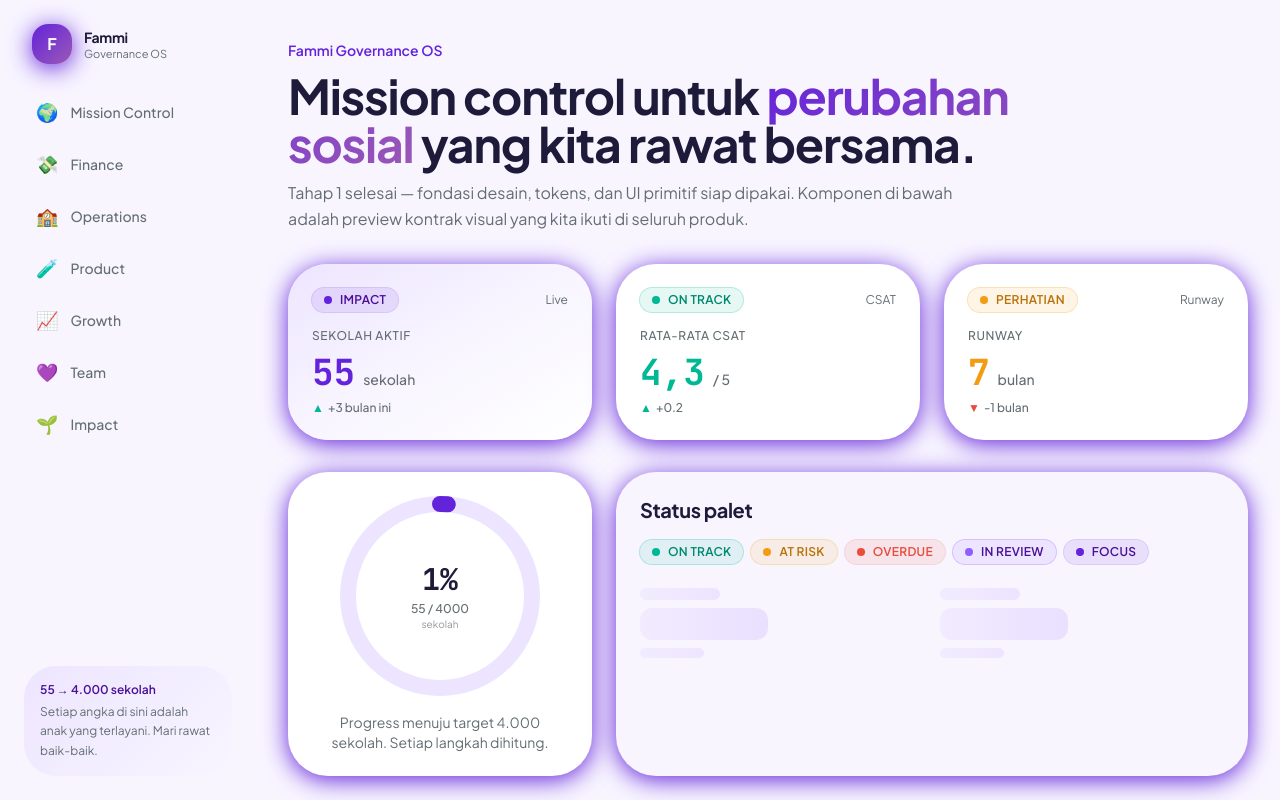
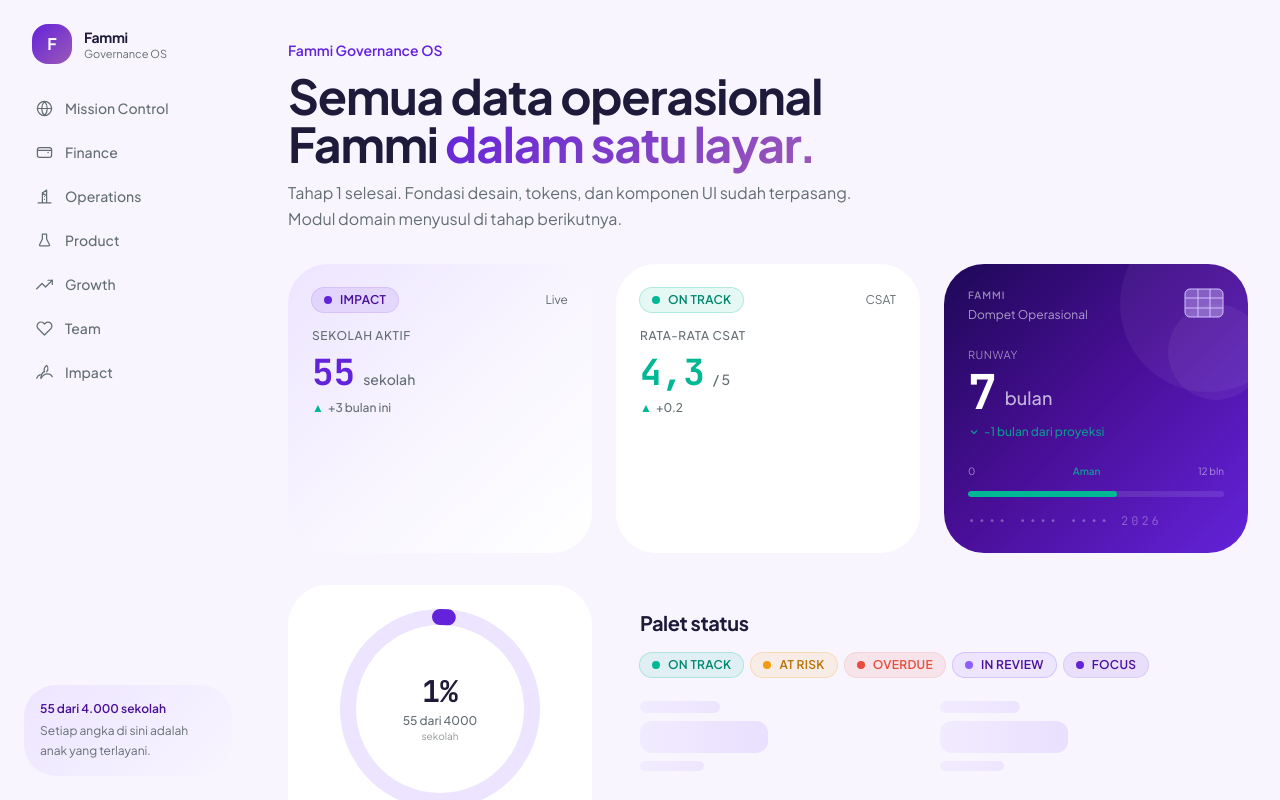
Before and after one commit to mumuawaludin-max/fammi-governance, a Next.js app: page / in a window 1280 px wide. Shown: the top 800 px of the page. Built offline with nearby package versions, Linux system fonts and the light colour scheme.

Commit message:
fix: no default shadow, neon on hover, SVG icons, runway wallet card, humanize copy

```diff
--- a/src/app/page.tsx
+++ b/src/app/page.tsx
@@ -4,6 +4,7 @@
 import { ProgressRing } from "@/components/ui/ProgressRing";
 import { LoadingSkeleton } from "@/components/ui/LoadingSkeleton";
 import { EmptyState } from "@/components/ui/EmptyState";
+import { RunwayCard } from "@/components/ui/RunwayCard";
 import { SCHOOL_CURRENT, SCHOOL_TARGET } from "@/lib/constants";
 
 export default function HomePage() {
@@ -12,23 +13,19 @@
   return (
     <div className="flex flex-col gap-8 animate-slide-up">
       <header className="flex flex-col gap-3">
-        <p className="text-sm font-semibold text-fammi">
-          Fammi Governance OS
-        </p>
+        <p className="text-sm font-semibold text-fammi">Fammi Governance OS</p>
         <h1 className="text-4xl md:text-5xl font-bold tracking-tight text-balance">
-          Mission control untuk{" "}
-          <span className="text-gradient-fammi">perubahan sosial</span>{" "}
-          yang kita rawat bersama.
+          Semua data operasional Fammi{" "}
+          <span className="text-gradient-fammi">dalam satu layar.</span>
         </h1>
-        <p className="max-w-2xl text-text-secondary leading-relaxed">
-          Tahap 1 selesai — fondasi desain, tokens, dan UI primitif siap
-          dipakai. Komponen di bawah adalah preview kontrak visual yang
-          kita ikuti di seluruh produk.
+        <p className="max-w-xl text-text-secondary leading-relaxed">
+          Tahap 1 selesai. Fondasi desain, tokens, dan komponen UI sudah
+          terpasang. Modul domain menyusul di tahap berikutnya.
         </p>
       </header>
 
       <section className="grid gap-6 md:grid-cols-3">
-        <Card variant="gradient" hoverable>
+        <Card variant="gradient">
           <div className="flex items-center justify-between mb-4">
             <StatusBadge status="purple" label="Impact" />
             <span className="text-xs text-text-secondary">Live</span>
@@ -43,7 +40,7 @@
           />
         </Card>
 
-        <Card hoverable>
+        <Card>
           <div className="flex items-center justify-between mb-4">
             <StatusBadge status="hijau" label="On Track" />
             <span className="text-xs text-text-secondary">CSAT</span>
@@ -58,20 +55,11 @@
           />
         </Card>
 
-        <Card hoverable>
-          <div className="flex items-center justify-between mb-4">
-            <StatusBadge status="kuning" label="Perhatian" />
-            <span className="text-xs text-text-secondary">Runway</span>
-          </div>
-          <StatBadge
-            label="Runway"
-            value={7}
-            unit="bulan"
-            trend="down"
-            trendValue="-1 bulan"
-            accent="warning"
-          />
-        </Card>
+        <RunwayCard
+          runwayMonths={7}
+          trend="down"
+          trendLabel="-1 bulan dari proyeksi"
+        />
       </section>
 
       <section className="grid gap-6 md:grid-cols-3">
@@ -80,16 +68,17 @@
             percentage={progress}
             size={200}
             strokeWidth={16}
-            label={`${SCHOOL_CURRENT} / ${SCHOOL_TARGET}`}
+            label={`${SCHOOL_CURRENT} dari ${SCHOOL_TARGET}`}
             sublabel="sekolah"
           />
           <p className="mt-4 text-sm text-text-secondary text-center max-w-xs">
-            Progress menuju target 4.000 sekolah. Setiap langkah dihitung.
+            Dari target 4.000 sekolah, baru 55 yang terlayani. Masih jauh,
+            tapi terus bergerak.
           </p>
         </Card>
 
         <Card className="md:col-span-2" variant="tinted" hoverable={false}>
-          <h2 className="text-xl font-bold mb-4">Status palet</h2>
+          <h2 className="text-xl font-bold mb-4">Palet status</h2>
           <div className="flex flex-wrap gap-2">
             <StatusBadge status="hijau" label="On Track" />
             <StatusBadge status="kuning" label="At Risk" />
@@ -107,8 +96,8 @@
       <section>
         <EmptyState
           emoji="🌱"
-          title="Dashboard domain akan hadir di Tahap 2"
-          description="Modul Finance, Operations, Product, Growth, Team, dan Impact akan mengisi ruang ini. Fondasi sudah siap — saatnya membangun."
+          title="Modul domain menyusul di Tahap 2"
+          description="Finance, Operations, Product, Growth, Team, dan Impact. Fondasi sudah siap."
         />
       </section>
     </div>
--- a/src/components/layout/Sidebar.tsx
+++ b/src/components/layout/Sidebar.tsx
@@ -1,21 +1,33 @@
 import Link from "next/link";
 import { ROUTES } from "@/lib/constants";
 import { cn } from "@/lib/cn";
+import {
+  IconGlobe,
+  IconWallet,
+  IconBuilding,
+  IconFlask,
+  IconTrendingUp,
+  IconHeart,
+  IconSprout,
+} from "@/components/ui/icons";
+import type { SVGProps } from "react";
+
+type IconComponent = (props: SVGProps<SVGSVGElement> & { size?: number }) => JSX.Element;
 
 interface NavItem {
   href: string;
   label: string;
-  emoji: string;
+  Icon: IconComponent;
 }
 
 const NAV_ITEMS: ReadonlyArray<NavItem> = [
-  { href: ROUTES.HOME, label: "Mission Control", emoji: "🌍" },
-  { href: ROUTES.FINANCE, label: "Finance", emoji: "💸" },
-  { href: ROUTES.OPERATIONS, label: "Operations", emoji: "🏫" },
-  { href: ROUTES.PRODUCT, label: "Product", emoji: "🧪" },
-  { href: ROUTES.GROWTH, label: "Growth", emoji: "📈" },
-  { href: ROUTES.TEAM, label: "Team", emoji: "💜" },
-  { href: ROUTES.IMPACT, label: "Impact", emoji: "🌱" },
+  { href: ROUTES.HOME, label: "Mission Control", Icon: IconGlobe },
+  { href: ROUTES.FINANCE, label: "Finance", Icon: IconWallet },
+  { href: ROUTES.OPERATIONS, label: "Operations", Icon: IconBuilding },
+  { href: ROUTES.PRODUCT, label: "Product", Icon: IconFlask },
+  { href: ROUTES.GROWTH, label: "Growth", Icon: IconTrendingUp },
+  { href: ROUTES.TEAM, label: "Team", Icon: IconHeart },
+  { href: ROUTES.IMPACT, label: "Impact", Icon: IconSprout },
 ];
 
 export function Sidebar({ className }: { className?: string }) {
@@ -33,7 +45,7 @@
         aria-label="Fammi Governance OS"
       >
         <span
-          className="flex h-10 w-10 items-center justify-center rounded-2xl bg-gradient-fammi text-white font-bold shadow-fammi"
+          className="flex h-10 w-10 items-center justify-center rounded-2xl bg-gradient-fammi text-white font-bold"
           aria-hidden
         >
           F
@@ -59,9 +71,10 @@
               "transition-all hover:bg-fammi-100 hover:text-fammi-dark",
             )}
           >
-            <span className="text-lg" aria-hidden>
-              {item.emoji}
-            </span>
+            <item.Icon
+              size={17}
+              className="shrink-0 text-text-secondary group-hover:text-fammi transition-colors"
+            />
             <span>{item.label}</span>
           </Link>
         ))}
@@ -69,11 +82,10 @@
 
       <div className="mt-auto rounded-[32px] bg-gradient-fammi-soft p-4 text-xs text-text-secondary">
         <p className="font-semibold text-fammi-dark mb-1">
-          55 → 4.000 sekolah
+          55 dari 4.000 sekolah
         </p>
         <p className="leading-relaxed">
-          Setiap angka di sini adalah anak yang terlayani. Mari rawat
-          baik-baik.
+          Setiap angka di sini adalah anak yang terlayani.
         </p>
       </div>
     </aside>
--- a/src/components/ui/Card.tsx
+++ b/src/components/ui/Card.tsx
@@ -39,11 +39,13 @@
       ref={ref}
       onClick={onClick}
       className={cn(
-        "rounded-card shadow-fammi transition-all duration-300 ease-out",
+        // default: flat tanpa shadow
+        "rounded-card transition-all duration-300 ease-out",
         padded && "p-6",
         VARIANT_CLASSES[variant],
+        // neon glow hanya saat hover
         isInteractive &&
-          "hover:shadow-fammi-hover hover:scale-[1.01] active:scale-[0.99]",
+          "hover:shadow-neon hover:scale-[1.015] active:scale-[0.99]",
         typeof onClick === "function" && "cursor-pointer",
         className,
       )}
--- /dev/null
+++ b/src/components/ui/RunwayCard.tsx
@@ -0,0 +1,151 @@
+"use client";
+
+import { useEffect, useRef, useState } from "react";
+import { cn } from "@/lib/cn";
+import { THRESHOLDS } from "@/lib/constants";
+
+export interface RunwayCardProps {
+  runwayMonths: number;
+  burnRatePerMonth?: number;
+  cashBalance?: number;
+  trend?: "up" | "down" | "neutral";
+  trendLabel?: string;
+  className?: string;
+}
+
+function ChipIcon() {
+  return (
+    <svg width="40" height="30" viewBox="0 0 40 30" fill="none">
+      <rect x="1" y="1" width="38" height="28" rx="5" fill="#D4C2FF" opacity="0.4" />
+      <rect x="1" y="1" width="38" height="28" rx="5" stroke="#D4C2FF" strokeWidth="1" />
+      <line x1="14" y1="1" x2="14" y2="29" stroke="#D4C2FF" strokeWidth="1" />
+      <line x1="26" y1="1" x2="26" y2="29" stroke="#D4C2FF" strokeWidth="1" />
+      <line x1="1" y1="10" x2="39" y2="10" stroke="#D4C2FF" strokeWidth="1" />
+      <line x1="1" y1="20" x2="39" y2="20" stroke="#D4C2FF" strokeWidth="1" />
+    </svg>
+  );
+}
+
+function useCountUp(target: number, duration = 1000) {
+  const [value, setValue] = useState(0);
+  const frame = useRef<number | null>(null);
+
+  useEffect(() => {
+    const start = performance.now();
+    const step = (now: number) => {
+      const t = Math.min(1, (now - start) / duration);
+      const eased = 1 - Math.pow(1 - t, 3);
+      setValue(Math.round(target * eased));
+      if (t < 1) frame.current = requestAnimationFrame(step);
+    };
+    frame.current = requestAnimationFrame(step);
+    return () => { if (frame.current) cancelAnimationFrame(frame.current); };
+  }, [target, duration]);
+
+  return value;
+}
+
+function getRunwayColor(months: number) {
+  if (months <= THRESHOLDS.RUNWAY_CRITICAL) return { bar: "bg-danger", text: "text-danger/80" };
+  if (months <= THRESHOLDS.RUNWAY_WARNING) return { bar: "bg-warning", text: "text-warning/80" };
+  return { bar: "bg-success", text: "text-success/80" };
+}
+
+const TREND_ICON = {
+  up: (
+    <svg width="12" height="12" viewBox="0 0 24 24" fill="none" stroke="currentColor" strokeWidth="2.5">
+      <path d="M18 15l-6-6-6 6" />
+    </svg>
+  ),
+  down: (
+    <svg width="12" height="12" viewBox="0 0 24 24" fill="none" stroke="currentColor" strokeWidth="2.5">
+      <path d="M6 9l6 6 6-6" />
+    </svg>
+  ),
+  neutral: null,
+};
+
+export function RunwayCard({
+  runwayMonths,
+  trendLabel,
+  trend = "neutral",
+  className,
+}: RunwayCardProps) {
+  const animated = useCountUp(runwayMonths);
+  const pct = Math.min(100, (runwayMonths / 12) * 100);
+  const { bar, text } = getRunwayColor(runwayMonths);
+
+  const statusLabel =
+    runwayMonths <= THRESHOLDS.RUNWAY_CRITICAL
+      ? "Kritis"
+      : runwayMonths <= THRESHOLDS.RUNWAY_WARNING
+        ? "Perlu perhatian"
+        : "Aman";
+
+  const cardDots = "\u2022\u2022\u2022\u2022  \u2022\u2022\u2022\u2022  \u2022\u2022\u2022\u2022  2026";
+
+  return (
+    <div
+      className={cn(
+        "rounded-card p-6 flex flex-col justify-between gap-6 relative overflow-hidden",
+        "bg-gradient-wallet text-white",
+        "transition-all duration-300 hover:shadow-neon hover:scale-[1.015]",
+        "min-h-[200px]",
+        className,
+      )}
+    >
+      {/* decorative circles */}
+      <span className="pointer-events-none absolute -right-12 -top-12 w-44 h-44 rounded-full bg-white/5" />
+      <span className="pointer-events-none absolute -right-4 top-10 w-24 h-24 rounded-full bg-white/5" />
+
+      {/* top row */}
+      <div className="flex items-start justify-between relative z-10">
+        <div>
+          <p className="text-[10px] font-semibold uppercase tracking-widest text-white/50 mb-1">
+            Fammi
+          </p>
+          <p className="text-xs text-white/60">Dompet Operasional</p>
+        </div>
+        <ChipIcon />
+      </div>
+
+      {/* main amount */}
+      <div className="relative z-10">
+        <p className="text-[11px] text-white/50 uppercase tracking-wider mb-1">Runway</p>
+        <div className="flex items-end gap-2">
+          <span className="font-mono text-5xl font-bold tabular-nums leading-none">
+            {animated}
+          </span>
+          <span className="text-lg font-medium text-white/70 pb-1">bulan</span>
+        </div>
+        {trendLabel && (
+          <div className={cn("flex items-center gap-1 mt-2 text-xs font-medium", text)}>
+            {TREND_ICON[trend]}
+            <span>{trendLabel}</span>
+          </div>
+        )}
+      </div>
+
+      {/* bottom row */}
+      <div className="relative z-10 flex flex-col gap-2">
+        {/* progress bar runway */}
+        <div className="flex items-center justify-between text-[10px] text-white/50 mb-1">
+          <span>0</span>
+          <span className={cn("font-semibold", text)}>{statusLabel}</span>
+          <span>12 bln</span>
+        </div>
+        <div className="h-1.5 w-full rounded-full bg-white/10 overflow-hidden">
+          <div
+            className={cn("h-full rounded-full transition-all duration-1000", bar)}
+            style={{ width: `${pct}%` }}
+          />
+        </div>
+
+        {/* card number style */}
+        <p className="font-mono text-xs text-white/30 tracking-[0.25em] mt-2">
+          {cardDots}
+        </p>
+      </div>
+    </div>
+  );
+}
--- /dev/null
+++ b/src/components/ui/icons.tsx
@@ -0,0 +1,103 @@
+import type { SVGProps } from "react";
+
+type IconProps = SVGProps<SVGSVGElement> & { size?: number };
+
+function base(props: IconProps) {
+  return {
+    width: props.size ?? 18,
+    height: props.size ?? 18,
+    viewBox: "0 0 24 24",
+    fill: "none",
+    stroke: "currentColor",
+    strokeWidth: 1.75,
+    strokeLinecap: "round" as const,
+    strokeLinejoin: "round" as const,
+    ...props,
+    size: undefined,
+  };
+}
+
+export function IconGlobe(props: IconProps) {
+  return (
+    <svg {...base(props)}>
+      <circle cx="12" cy="12" r="10" />
+      <path d="M2 12h20M12 2a15.3 15.3 0 0 1 4 10 15.3 15.3 0 0 1-4 10 15.3 15.3 0 0 1-4-10 15.3 15.3 0 0 1 4-10z" />
+    </svg>
+  );
+}
+
+export function IconWallet(props: IconProps) {
+  return (
+    <svg {...base(props)}>
+      <rect x="2" y="5" width="20" height="14" rx="3" />
+      <path d="M16 12a1 1 0 1 0 2 0 1 1 0 0 0-2 0z" fill="currentColor" stroke="none" />
+      <path d="M2 9h20" />
+    </svg>
+  );
+}
+
+export function IconBuilding(props: IconProps) {
+  return (
+    <svg {...base(props)}>
+      <path d="M3 21h18M9 21V7l6-4v18M9 7l6 4" />
+      <path d="M12 12h.01M12 16h.01" />
+    </svg>
+  );
+}
+
+export function IconFlask(props: IconProps) {
+  return (
+    <svg {...base(props)}>
+      <path d="M9 3h6M9 3v7l-4 8a1 1 0 0 0 .9 1.5h12.2A1 1 0 0 0 19 18l-4-8V3" />
+    </svg>
+  );
+}
+
+export function IconTrendingUp(props: IconProps) {
+  return (
+    <svg {...base(props)}>
+      <path d="M23 6l-9.5 9.5-5-5L1 18" />
+      <path d="M17 6h6v6" />
+    </svg>
+  );
+}
+
+export function IconHeart(props: IconProps) {
+  return (
+    <svg {...base(props)}>
+      <path d="M20.84 4.61a5.5 5.5 0 0 0-7.78 0L12 5.67l-1.06-1.06a5.5 5.5 0 0 0-7.78 7.78l1.06 1.06L12 21.23l7.78-7.78 1.06-1.06a5.5 5.5 0 0 0 0-7.78z" />
+    </svg>
+  );
+}
+
+export function IconSprout(props: IconProps) {
+  return (
+    <svg {...base(props)}>
+      <path d="M7 20s4-6 9-6c5 0 7 4 7 4" />
+      <path d="M7 20c0-6 4-9 4-9M1 20s2-4 5-5" />
+      <path d="M12 11s-2-5 3-9c0 0 4 4 0 9" />
+    </svg>
+  );
+}
+
+export function IconList(props: IconProps) {
+  return (
+    <svg {...base(props)}>
+      <line x1="8" y1="6" x2="21" y2="6" />
+      <line x1="8" y1="12" x2="21" y2="12" />
+      <line x1="8" y1="18" x2="21" y2="18" />
+      <line x1="3" y1="6" x2="3.01" y2="6" />
+      <line x1="3" y1="12" x2="3.01" y2="12" />
+      <line x1="3" y1="18" x2="3.01" y2="18" />
+    </svg>
+  );
+}
+
+export function IconSettings(props: IconProps) {
+  return (
+    <svg {...base(props)}>
+      <circle cx="12" cy="12" r="3" />
+      <path d="M19.4 15a1.65 1.65 0 0 0 .33 1.82l.06.06a2 2 0 0 1-2.83 2.83l-.06-.06a1.65 1.65 0 0 0-1.82-.33 1.65 1.65 0 0 0-1 1.51V21a2 2 0 0 1-4 0v-.09A1.65 1.65 0 0 0 9 19.4a1.65 1.65 0 0 0-1.82.33l-.06.06a2 2 0 0 1-2.83-2.83l.06-.06A1.65 1.65 0 0 0 4.68 15a1.65 1.65 0 0 0-1.51-1H3a2 2 0 0 1 0-4h.09A1.65 1.65 0 0 0 4.6 9a1.65 1.65 0 0 0-.33-1.82l-.06-.06a2 2 0 0 1 2.83-2.83l.06.06A1.65 1.65 0 0 0 9 4.68a1.65 1.65 0 0 0 1-1.51V3a2 2 0 0 1 4 0v.09a1.65 1.65 0 0 0 1 1.51 1.65 1.65 0 0 0 1.82-.33l.06-.06a2 2 0 0 1 2.83 2.83l-.06.06A1.65 1.65 0 0 0 19.4 9a1.65 1.65 0 0 0 1.51 1H21a2 2 0 0 1 0 4h-.09a1.65 1.65 0 0 0-1.51 1z" />
+    </svg>
+  );
+}
--- a/tailwind.config.ts
+++ b/tailwind.config.ts
@@ -52,9 +52,15 @@
         card: "40px",
       },
       boxShadow: {
+        // default shadow dihapus dari card — hanya muncul saat hover
         fammi: "0 4px 24px rgba(99,35,218,0.08)",
         "fammi-hover": "0 8px 40px rgba(99,35,218,0.16)",
         "fammi-elevated": "0 16px 64px rgba(99,35,218,0.20)",
+        // neon: efek glow ungu saat hover
+        "neon": "0 0 0 1px rgba(99,35,218,0.12), 0 0 20px rgba(99,35,218,0.25), 0 8px 32px rgba(99,35,218,0.18)",
+        "neon-success": "0 0 0 1px rgba(0,184,148,0.15), 0 0 20px rgba(0,184,148,0.25), 0 8px 32px rgba(0,184,148,0.15)",
+        "neon-warning": "0 0 0 1px rgba(243,156,18,0.15), 0 0 20px rgba(243,156,18,0.25), 0 8px 32px rgba(243,156,18,0.15)",
+        "neon-danger": "0 0 0 1px rgba(231,76,60,0.15), 0 0 20px rgba(231,76,60,0.25), 0 8px 32px rgba(231,76,60,0.15)",
       },
       fontFamily: {
         display: ["Plus Jakarta Sans", "system-ui", "sans-serif"],
@@ -89,6 +95,8 @@
           "linear-gradient(135deg, #6323DA 0%, #9B59B6 100%)",
         "gradient-fammi-soft":
           "linear-gradient(135deg, #EDE5FF 0%, #F8F5FF 100%)",
+        "gradient-wallet":
+          "linear-gradient(135deg, #1E0857 0%, #4A0F99 50%, #6323DA 100%)",
       },
     },
   },
```
Also changed, not shown: 1 other file (tests, documents, lock files or other folders).
